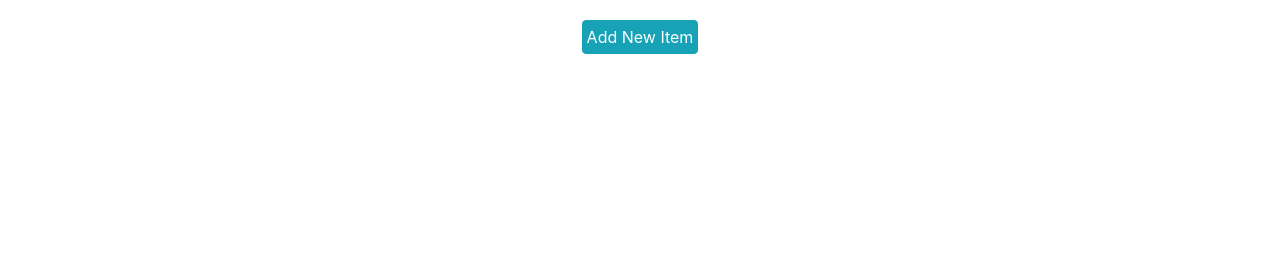
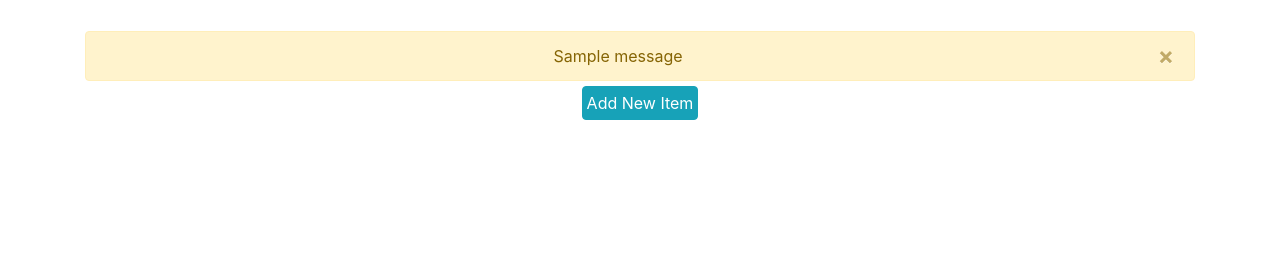
Before and after one commit to RockPaperSmittie/catalog-app, a Flask app: page /catalog/1 in a window 1280 px wide. Shown: the part 521-800 px from the top of the page. Run offline with Flask 2, Linux system fonts and the light colour scheme; tables that the repository leaves empty hold one stand-in row (values such as "Sample post"); one stand-in notice (Sample message) is shown; some libraries are stand-ins or nearby versions.

Commit message:
Added redirect to and flashing in show_item.html

```diff
--- a/app/templates/show_item.html
+++ b/app/templates/show_item.html
@@ -3,6 +3,18 @@
 
 <section class="container">
         <h3 class = 'cat-head'>{{category.name}}</h3>
+        {% with messages = get_flashed_messages() %}
+			{% if messages %}
+			  {% for message in messages %}
+				<div class="alert alert-warning alert-dismissible fade show" role="alert" style="margin-top: 1rem;">
+				  <button type="button" class="close" data-dismiss="alert" aria-label="Close">
+					<span aria-hidden="true">&times;</span>
+				  </button>
+				  {{ message }}
+				</div>
+				{% endfor %}
+			  {% endif %}
+			{% endwith %}
             <div class="row">
                 {% for i in items %}
                     <button class="col-sm-4">
--- a/app/views/item.py
+++ b/app/views/item.py
@@ -50,8 +50,7 @@
                 and item.user_id != login_session["user_id"]:
             flash("You are not the owner of this item. "
                   "You do not have permission to edit/delete.")
-            return render_template(
-                'edit_item.html', category=category, item=item)
+            return redirect("/catalog/{}/items".format(category_name))
 
         kwds['item_style'] = item_style
         return f(*args, **kwds)
```
